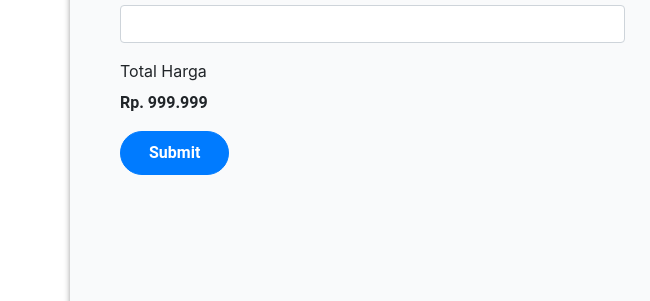
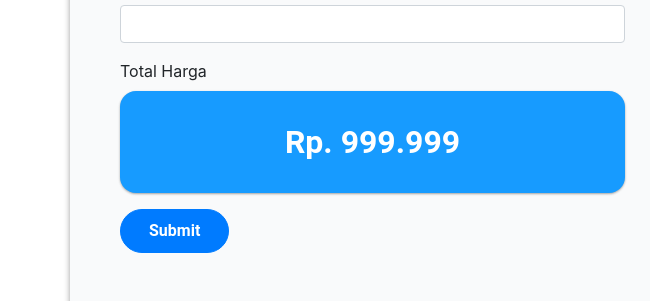
Before and after one commit to danilaudza/InTheSky-Hotel, a plain HTML site: page payment.html in a window 1280 px wide. Shown: the part 180-481 px from the top of the page, 0-650 px from the left. Drawn offline with nearby package versions, Linux system fonts and the light colour scheme; grey boxes are pictures that could not be loaded.

Commit message:
Update style.css

```diff
--- a/style.css
+++ b/style.css
@@ -117,3 +117,33 @@ h6{
      z-index: 2;
      width: 20vw;
  }
+
+ .hrg{
+     background-color:#179BFF;
+     padding: 1rem;
+     padding-top: 2rem;
+     line-height: normal;
+     border-radius: 1rem;
+     text-align: center;
+     box-shadow: 0 1px 3px rgba(0,0,0,0.12), 0 1px 2px rgba(0,0,0,0.24);
+     transition: all 0.3s cubic-bezier(.25,.8,.25,1);
+ }
+
+ .hrg:hover {
+    box-shadow: 0 14px 28px rgba(0,0,0,0.25), 0 10px 10px rgba(0,0,0,0.22);
+  }
+
+ .hrg p{
+     font-size: 2rem;
+     color: white;
+
+ }
+
+ .report .container{
+    margin-top: 50px;
+    margin-bottom: 50px;
+    background-color: #F9FAFB;
+    padding: 50px;
+    box-shadow: 0 3px 6px rgba(0,0,0,0.16), 0 3px 6px rgba(0,0,0,0.23);
+    overflow: hidden;
+ }
```
